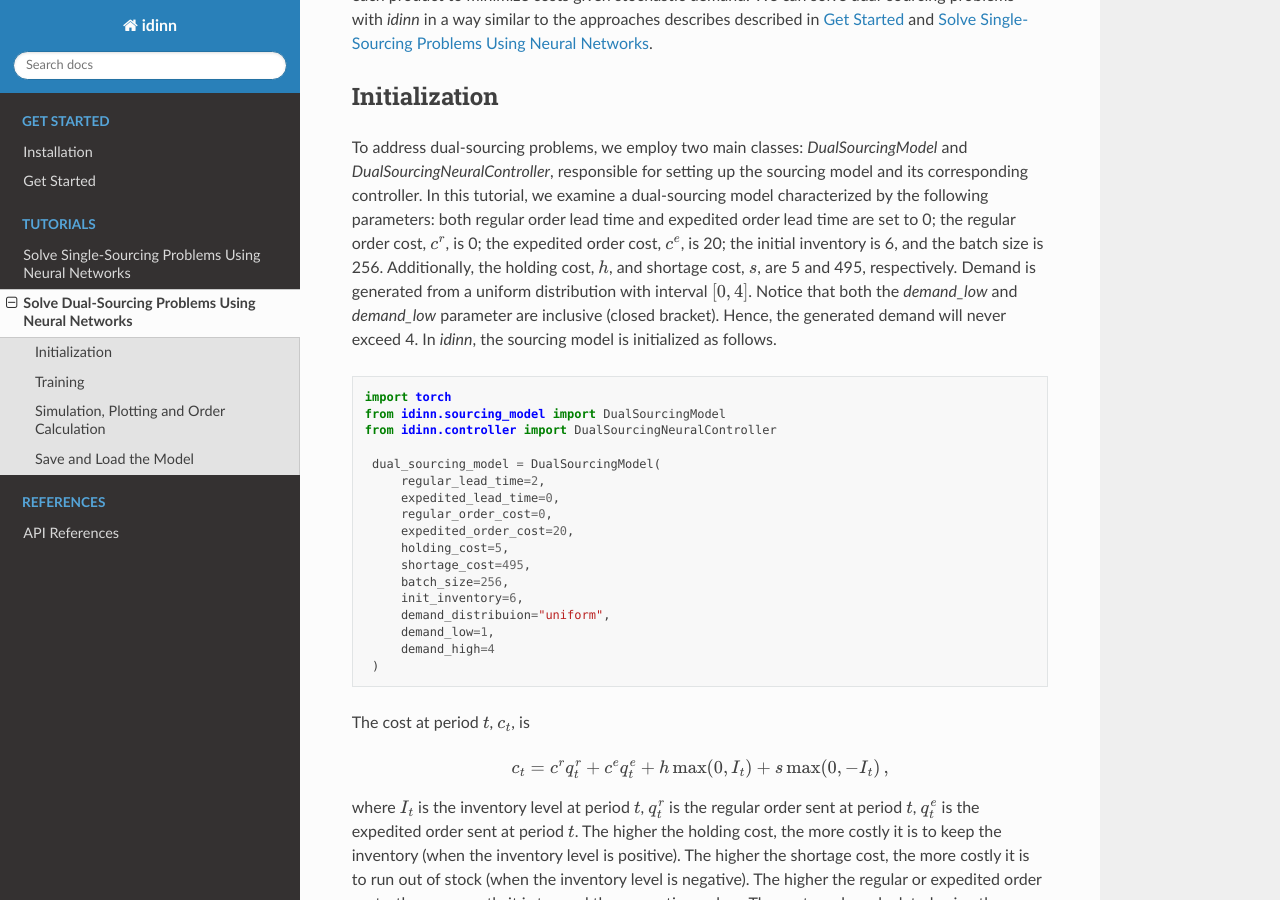
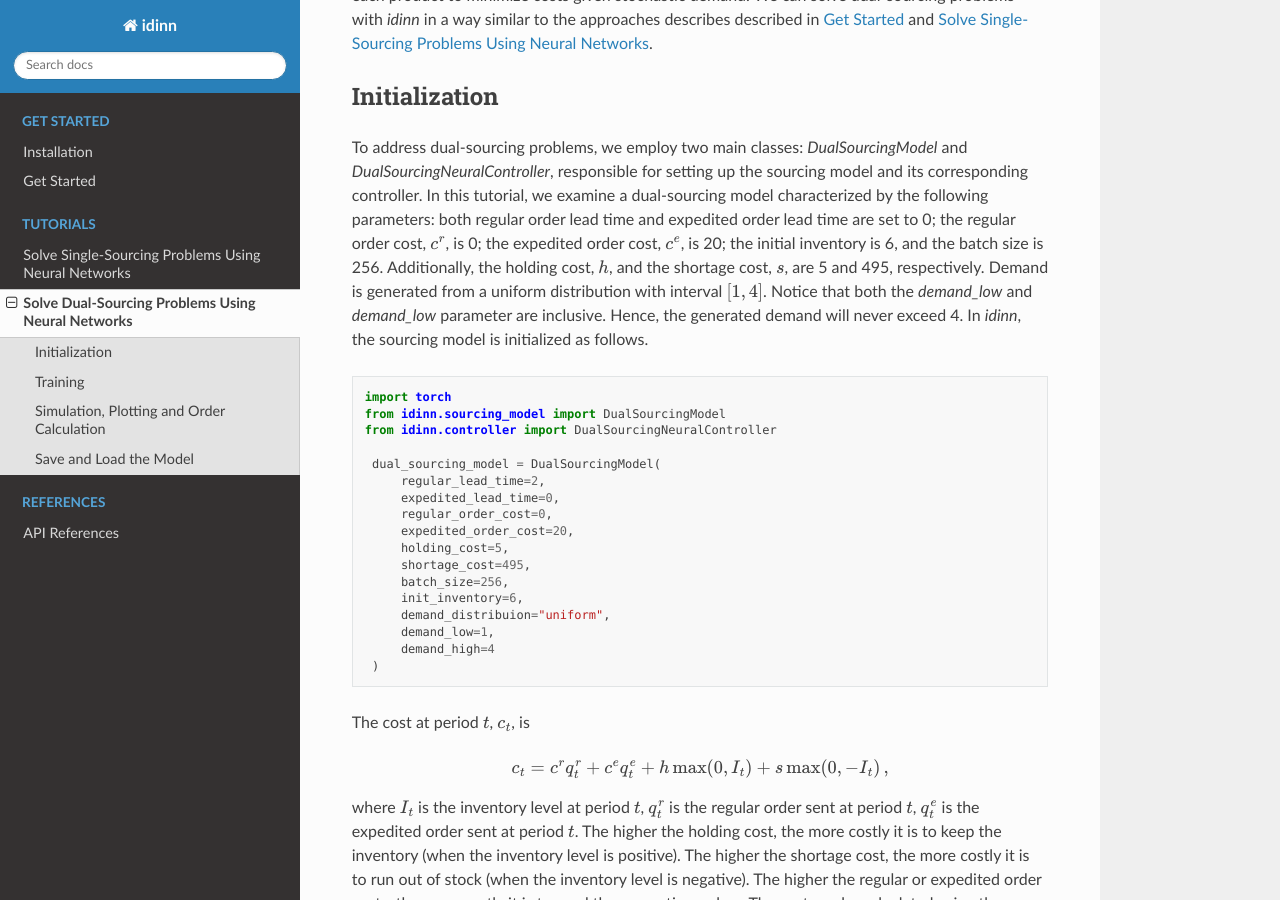
Before and after one commit to iewaij/idinn-streamlit, a Sphinx documentation site: the page built from docs/tutorials/dual.rst, in a window 1280 px wide and 900 px high, scrolled down 309 px. Built offline with Sphinx 7.4.7 and the Read the Docs theme 2.0.0, drawn with Linux system fonts in a browser that asks for light colours.

Commit message:
Update file dual.rst

```diff
--- a/docs/tutorials/dual.rst
+++ b/docs/tutorials/dual.rst
@@ -6,7 +6,7 @@
 Initialization
 --------------
 
-To address dual-sourcing problems, we employ two main classes: `DualSourcingModel` and `DualSourcingNeuralController`, responsible for setting up the sourcing model and its corresponding controller. In this tutorial, we examine a dual-sourcing model characterized by the following parameters: both regular order lead time and expedited order lead time are set to 0; the regular order cost, :math:`c^r`, is 0; the expedited order cost, :math:`c^e`, is 20; the initial inventory is 6, and the batch size is 256. Additionally, the holding cost, :math:`h`, and shortage cost, :math:`s`, are 5 and 495, respectively. Demand is generated from a uniform distribution with interval :math:`[0, 4]`. Notice that both the `demand_low` and `demand_low` parameter are inclusive (closed bracket). Hence, the generated demand will never exceed 4. In `idinn`, the sourcing model is initialized as follows.
+To address dual-sourcing problems, we employ two main classes: `DualSourcingModel` and `DualSourcingNeuralController`, responsible for setting up the sourcing model and its corresponding controller. In this tutorial, we examine a dual-sourcing model characterized by the following parameters: both regular order lead time and expedited order lead time are set to 0; the regular order cost, :math:`c^r`, is 0; the expedited order cost, :math:`c^e`, is 20; the initial inventory is 6, and the batch size is 256. Additionally, the holding cost, :math:`h`, and the shortage cost, :math:`s`, are 5 and 495, respectively. Demand is generated from a uniform distribution with interval :math:`[1, 4]`. Notice that both the `demand_low` and `demand_low` parameter are inclusive. Hence, the generated demand will never exceed 4. In `idinn`, the sourcing model is initialized as follows.
 
 .. code-block:: python
 
```
